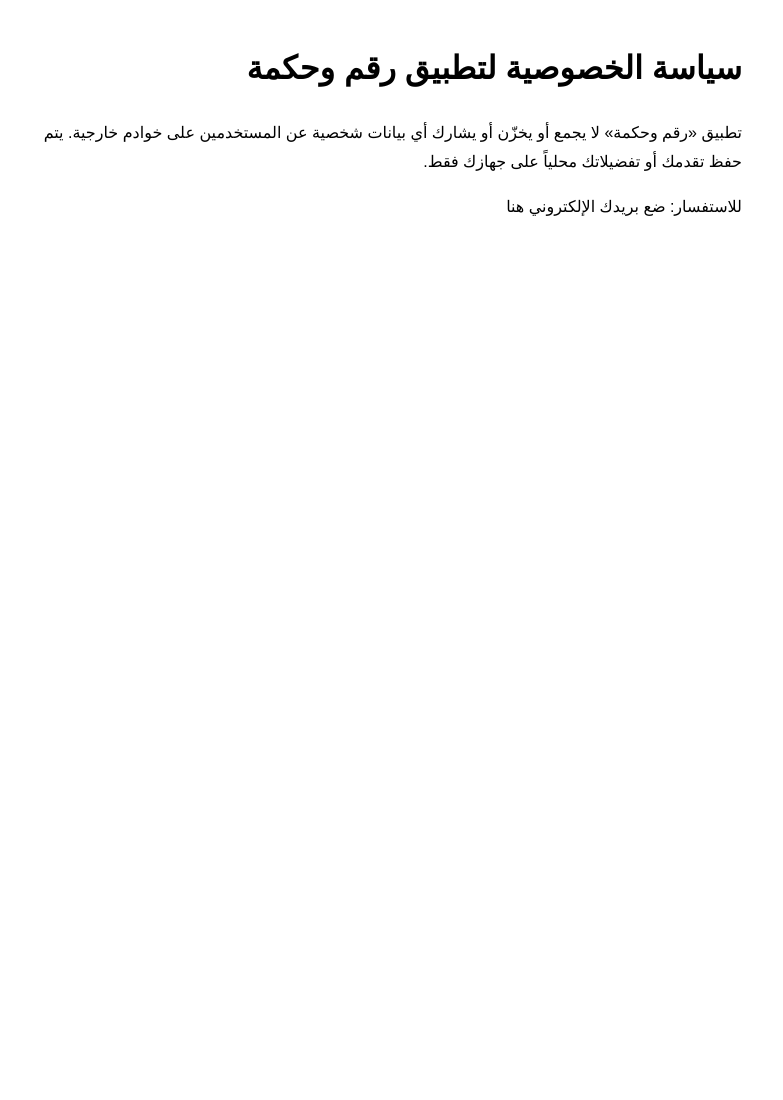
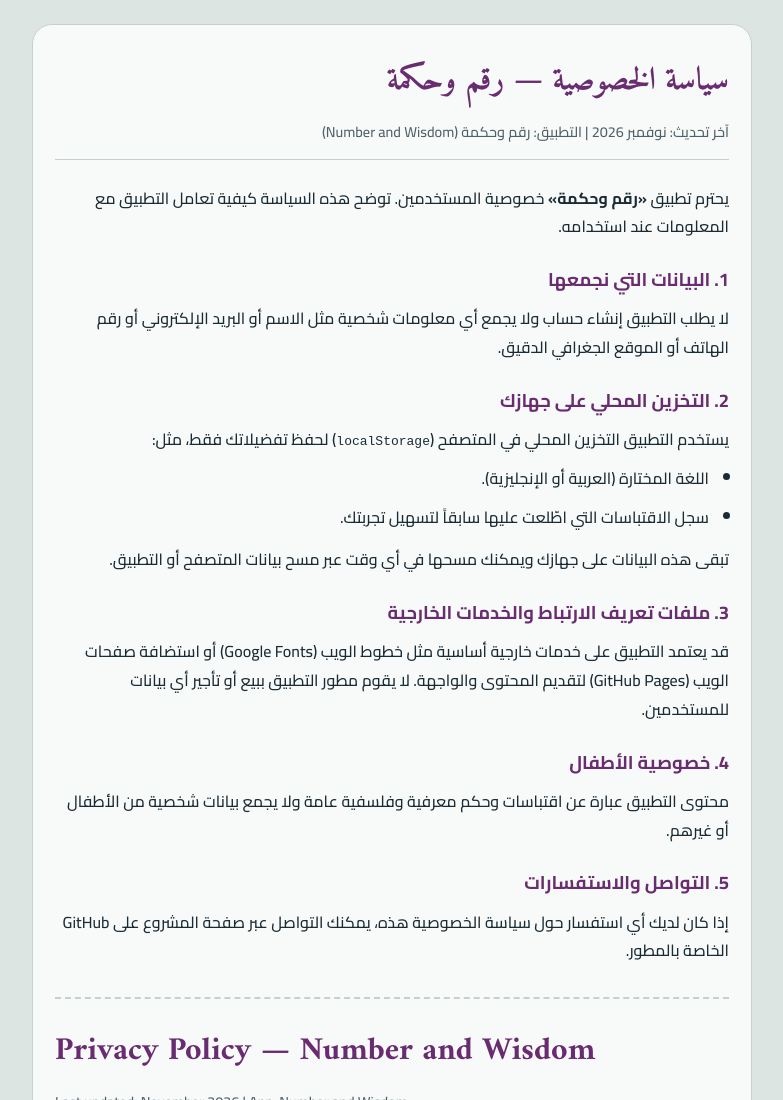
Before and after one commit to saramodabonrawd-ui/Nastinka, a plain HTML site: page privacy.html in a window 1280 px wide. Shown: the top 1100 px of the page, without its empty margins (248-1031 px from the left). Before the commit the page ends 800 px from the top, so only its background shows below. Drawn offline with Linux system fonts and the light colour scheme.

Commit message:
Enhance privacy.html with new styles and content
Updated the privacy policy page with new styling, meta tags, and content structure.

```diff
--- a/privacy.html
+++ b/privacy.html
@@ -2,13 +2,171 @@
 <html lang="ar" dir="rtl">
 <head>
   <meta charset="utf-8">
-  <meta name="viewport" content="width=device-width, initial-scale=1">
-  <title>سياسة الخصوصية - رقم وحكمة</title>
-  <style>body{font-family:sans-serif;max-width:700px;margin:40px auto;padding:0 16px;line-height:1.8}</style>
+  <meta name="viewport" content="width=device-width, initial-scale=1, viewport-fit=cover">
+  <title>سياسة الخصوصية | رقم وحكمة</title>
+  <meta name="theme-color" content="#6A2C70">
+  <link href="https://fonts.googleapis.com/css2?family=Amiri:wght@700&family=Cairo:wght@500;700;800&display=swap" rel="stylesheet">
+  <style>
+    :root {
+      --bg: #DCE5E2;
+      --ink: #1B2B34;
+      --muted: #506068;
+      --paper: #F7FAF9;
+      --accent: #6A2C70;
+      --border: #C5D1CD;
+    }
+    @media (prefers-color-scheme: dark) {
+      :root {
+        --bg: #121A1F;
+        --ink: #E8EFEE;
+        --muted: #9DB0B3;
+        --paper: #1D2A31;
+        --accent: #C58BCB;
+        --border: #2E3F48;
+      }
+    }
+    * { box-sizing: border-box; }
+    body {
+      margin: 0;
+      background: var(--bg);
+      color: var(--ink);
+      font-family: "Cairo", system-ui, sans-serif;
+      line-height: 1.8;
+      padding: 24px 16px 48px;
+    }
+    .container {
+      max-width: 720px;
+      margin: 0 auto;
+      background: var(--paper);
+      border: 1px solid var(--border);
+      border-radius: 20px;
+      padding: 28px 22px;
+    }
+    h1 {
+      font-family: "Amiri", serif;
+      font-size: 2rem;
+      margin: 0 0 8px;
+      color: var(--accent);
+    }
+    .meta {
+      color: var(--muted);
+      font-size: 0.9rem;
+      margin-bottom: 24px;
+      padding-bottom: 14px;
+      border-bottom: 1px solid var(--border);
+    }
+    h2 {
+      font-size: 1.15rem;
+      margin: 22px 0 8px;
+      color: var(--accent);
+    }
+    p, li {
+      margin: 0 0 10px;
+      color: var(--ink);
+    }
+    ul {
+      padding-inline-start: 20px;
+      margin: 0 0 14px;
+    }
+    .en-section {
+      margin-top: 32px;
+      padding-top: 24px;
+      border-top: 2px dashed var(--border);
+      direction: ltr;
+      text-align: left;
+    }
+    .back-link {
+      display: inline-block;
+      margin-top: 20px;
+      text-decoration: none;
+      font-weight: 800;
+      color: var(--accent);
+    }
+  </style>
 </head>
 <body>
-  <h1>سياسة الخصوصية لتطبيق رقم وحكمة</h1>
-  <p>تطبيق «رقم وحكمة» لا يجمع أو يخزّن أو يشارك أي بيانات شخصية عن المستخدمين على خوادم خارجية. يتم حفظ تقدمك أو تفضيلاتك محلياً على جهازك فقط.</p>
-  <p>للاستفسار: ضع بريدك الإلكتروني هنا</p>
+  <main class="container">
+    <h1>سياسة الخصوصية — رقم وحكمة</h1>
+    <div class="meta">آخر تحديث: نوفمبر 2026 | التطبيق: رقم وحكمة (Number and Wisdom)</div>
+
+    <p>
+      يحترم تطبيق <strong>«رقم وحكمة»</strong> خصوصية المستخدمين. توضح هذه السياسة كيفية تعامل التطبيق مع المعلومات عند استخدامه.
+    </p>
+
+    <h2>1. البيانات التي نجمعها</h2>
+    <p>
+      لا يطلب التطبيق إنشاء حساب ولا يجمع أي معلومات شخصية مثل الاسم أو البريد الإلكتروني أو رقم الهاتف أو الموقع الجغرافي الدقيق.
+    </p>
+
+    <h2>2. التخزين المحلي على جهازك</h2>
+    <p>
+      يستخدم التطبيق التخزين المحلي في المتصفح (<code>localStorage</code>) لحفظ تفضيلاتك فقط، مثل:
+    </p>
+    <ul>
+      <li>اللغة المختارة (العربية أو الإنجليزية).</li>
+      <li>سجل الاقتباسات التي اطّلعت عليها سابقاً لتسهيل تجربتك.</li>
+    </ul>
+    <p>
+      تبقى هذه البيانات على جهازك ويمكنك مسحها في أي وقت عبر مسح بيانات المتصفح أو التطبيق.
+    </p>
+
+    <h2>3. ملفات تعريف الارتباط والخدمات الخارجية</h2>
+    <p>
+      قد يعتمد التطبيق على خدمات خارجية أساسية مثل خطوط الويب (Google Fonts) أو استضافة صفحات الويب (GitHub Pages) لتقديم المحتوى والواجهة. لا يقوم مطور التطبيق ببيع أو تأجير أي بيانات للمستخدمين.
+    </p>
+
+    <h2>4. خصوصية الأطفال</h2>
+    <p>
+      محتوى التطبيق عبارة عن اقتباسات وحكم معرفية وفلسفية عامة ولا يجمع بيانات شخصية من الأطفال أو غيرهم.
+    </p>
+
+    <h2>5. التواصل والاستفسارات</h2>
+    <p>
+      إذا كان لديك أي استفسار حول سياسة الخصوصية هذه، يمكنك التواصل عبر صفحة المشروع على GitHub الخاصة بالمطور.
+    </p>
+
+    <section class="en-section">
+      <h1>Privacy Policy — Number and Wisdom</h1>
+      <div class="meta">Last updated: November 2026 | App: Number and Wisdom</div>
+
+      <p>
+        <strong>Number and Wisdom</strong> respects your privacy. This policy explains how information is handled when you use the app.
+      </p>
+
+      <h2>1. Information We Collect</h2>
+      <p>
+        The app does not require account registration and does not collect personal information such as your name, email address, phone number, or precise location.
+      </p>
+
+      <h2>2. Local Storage on Your Device</h2>
+      <p>
+        The app uses local browser storage (<code>localStorage</code>) solely to remember your experience preferences, such as:
+      </p>
+      <ul>
+        <li>Your selected language (Arabic or English).</li>
+        <li>Your progress of viewed quotes.</li>
+      </ul>
+      <p>
+        This data stays on your device and can be cleared anytime by clearing your browser or app data.
+      </p>
+
+      <h2>3. External Services</h2>
+      <p>
+        Core web delivery and typography may rely on standard infrastructure such as GitHub Pages and Google Fonts. The developer does not sell or rent user data.
+      </p>
+
+      <h2>4. Children’s Privacy</h2>
+      <p>
+        The app provides general philosophical quotes and wisdom and does not knowingly collect personal data from children.
+      </p>
+
+      <h2>5. Contact</h2>
+      <p>
+        If you have questions about this privacy policy, you can reach out via the developer’s GitHub project page.
+      </p>
+    </section>
+
+    <a class="back-link" href="./">← العودة إلى التطبيق / Back to App</a>
+  </main>
 </body>
 </html>
```
